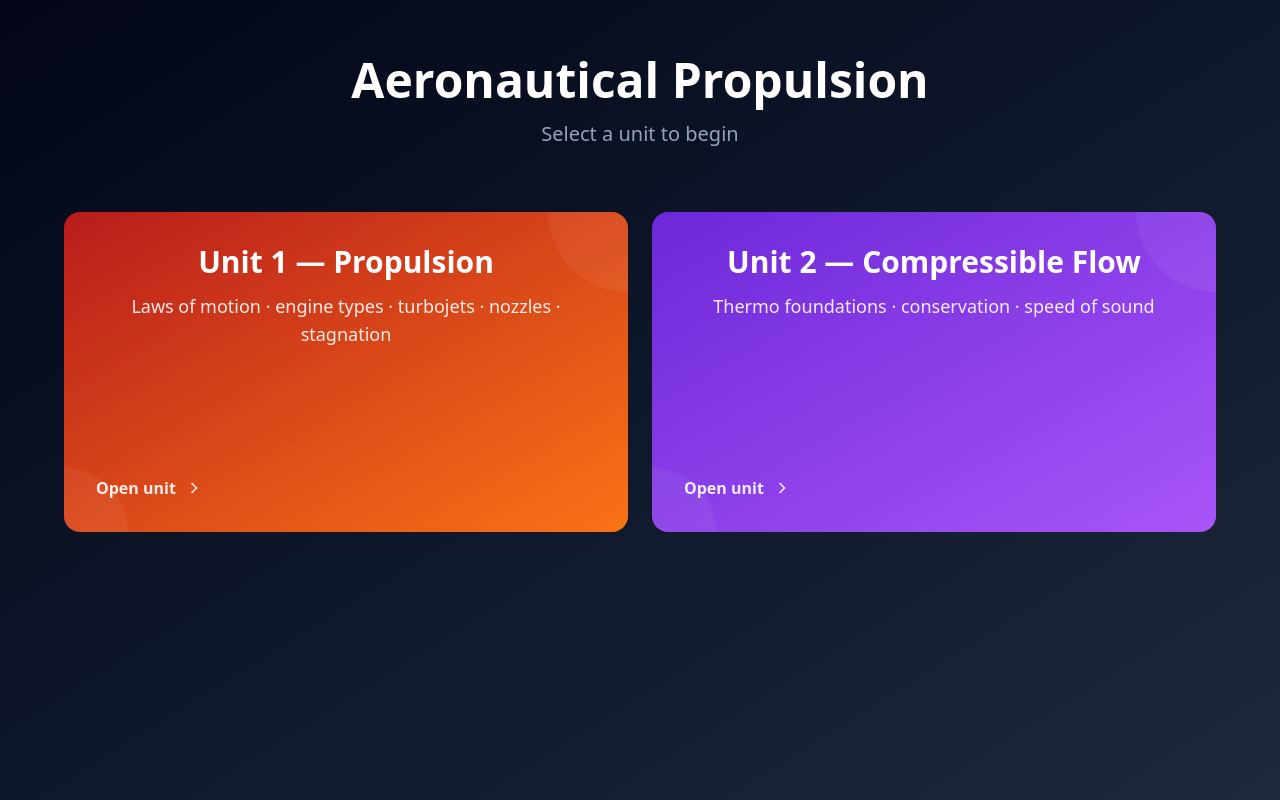
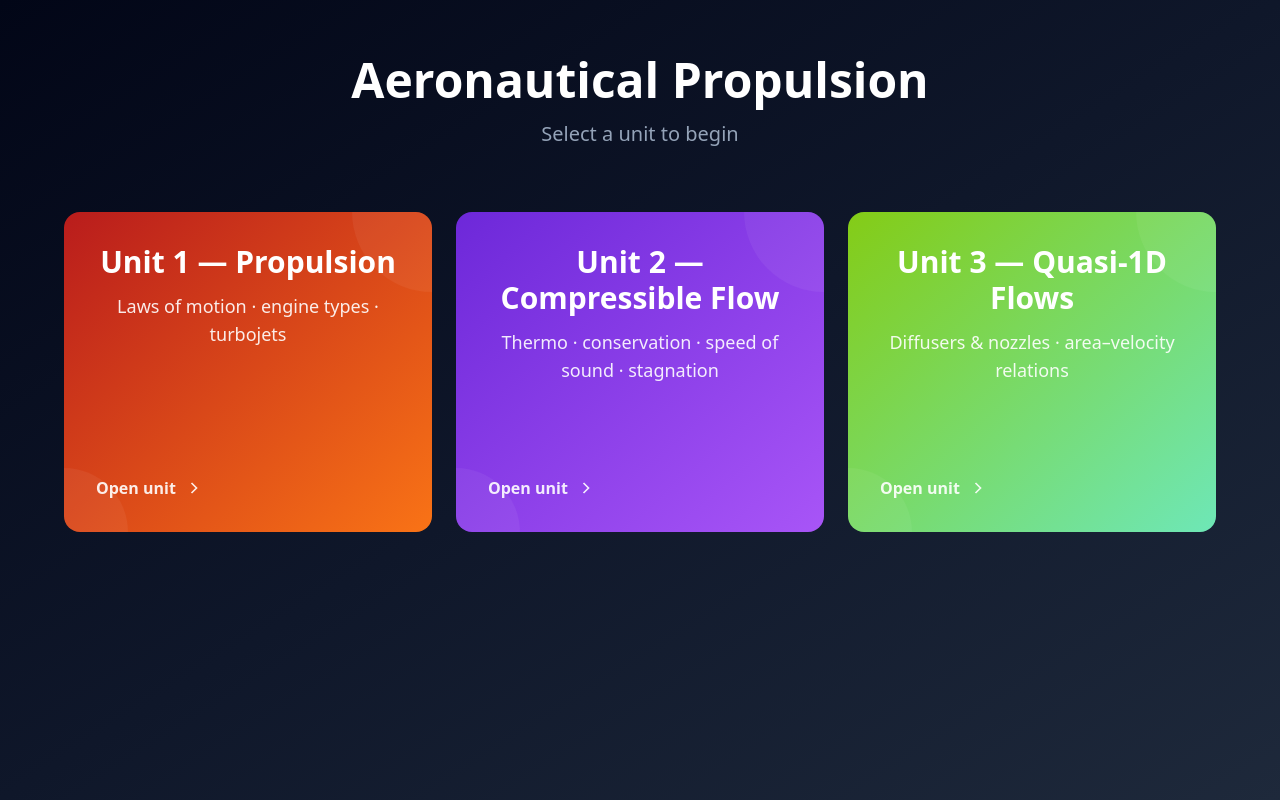
Before and after one commit to cjohnson155/aeronautical_propulsion, a React (Vite) app: page / in a window 1280 px wide. Built offline with nearby package versions, Linux system fonts and the light colour scheme.

Commit message:
Add files via upload

```diff
--- a/App.jsx
+++ b/App.jsx
@@ -1,12 +1,14 @@
 import { useState, useEffect, useCallback } from 'react'
 import Unit1Menu from './Unit1Menu.jsx'
 import Unit2Deck from './Unit2/App.jsx'
+import Unit3Deck from './Unit3/App.jsx'
 
 // ── Top-level course hub ─────────────────────────────────────────────────────
 // Landing page → pick a unit. Lightweight hash routing (no router dependency):
 //   #/        → this landing page
 //   #/unit1   → Unit 1 (propulsion decks menu)
-//   #/unit2   → Unit 2 (compressible-flow slide deck)
+//   #/unit2   → Unit 2 (compressible-flow slide deck, incl. stagnation §6)
+//   #/unit3   → Unit 3 (quasi-1D flows deck)
 // Hashes are used because this is a GitHub Pages *project* page: they need no
 // server-side redirect, so the browser/phone Back button works and links like
 // …/#/unit2 are shareable. Vite's `base` handles asset URLs independently.
@@ -15,6 +17,7 @@ function readRoute() {
   const h = window.location.hash.replace(/^#\/?/, '')
   if (h === 'unit1') return 'unit1'
   if (h === 'unit2') return 'unit2'
+  if (h === 'unit3') return 'unit3'
   return 'home'
 }
 
@@ -22,14 +25,20 @@ const units = [
   {
     id: 'unit1',
     title: 'Unit 1 — Propulsion',
-    subtitle: 'Laws of motion · engine types · turbojets · nozzles · stagnation',
+    subtitle: 'Laws of motion · engine types · turbojets',
     color: 'from-red-700 to-orange-500',
   },
   {
     id: 'unit2',
     title: 'Unit 2 — Compressible Flow',
-    subtitle: 'Thermo foundations · conservation · speed of sound',
+    subtitle: 'Thermo · conservation · speed of sound · stagnation',
     color: 'from-violet-700 to-purple-500',
+  },
+  {
+    id: 'unit3',
+    title: 'Unit 3 — Quasi-1D Flows',
+    subtitle: 'Diffusers & nozzles · area–velocity relations',
+    color: 'from-lime-500 to-emerald-300',
   },
 ]
 
@@ -47,6 +56,7 @@ export default function App() {
 
   if (route === 'unit1') return <Unit1Menu onExit={goHome} />
   if (route === 'unit2') return <Unit2Deck onExit={goHome} />
+  if (route === 'unit3') return <Unit3Deck onExit={goHome} />
 
   return (
     <div className="min-h-screen bg-gradient-to-br from-slate-950 via-slate-900 to-slate-800 p-6">
@@ -56,7 +66,7 @@ export default function App() {
           <p className="text-xl text-slate-400">Select a unit to begin</p>
         </div>
 
-        <div className="grid grid-cols-1 md:grid-cols-2 gap-6">
+        <div className="grid grid-cols-1 md:grid-cols-3 gap-6">
           {units.map((u) => (
             <button
               key={u.id}
--- a/Unit1Menu.jsx
+++ b/Unit1Menu.jsx
@@ -1,21 +1,17 @@
 import React, { useState } from 'react';
 // Unit 1 — propulsion decks menu (formerly the app's root App.jsx).
 // Rendered by ../App.jsx for the #/unit1 route. `onExit` returns to the unit picker.
-// import ThermodynamicsPresentation from './ThermodynamicsPresentation';
-import Quasi1DFlowsPresentation from './Quasi1DFlowsPresentation';
 import TurbojetPresentation from './TurbojetPresentation';
 import PropulsionDeck from './PropulsionDeck';
 import NewtonsLawsPropulsion from './NewtonsLawsPropulsion';
-import StagnationProperties from './StagnationProperties';
 
-// ── ARCHIVED DECKS (kept out of the build on purpose) ────────────────────────
-// CompressibleFlowPresentation.jsx → speed of sound / Mach / stagnation now live
-//                                    in the Unit 2 deck (./Unit2).
-// Unit2slides.jsx                  → its intro/thrust content merged into Unit 2.
-// Unit2_ME3470.jsx                 → the OLD monolithic Unit 2 deck. Unit 2 is now
-//                                    the modular deck in ./Unit2, reached from the
-//                                    top-level unit picker, so this card was
-//                                    removed. File kept on disk for reference.
+// ── MOVED / MERGED OUT OF UNIT 1 ─────────────────────────────────────────────
+// Quasi1DFlowsPresentation.jsx → now Unit 3 (moved to ./Unit3, reached from the
+//                                top-level unit picker).
+// StagnationProperties.jsx     → merged into Unit 2 as Section 6 (./Unit2/06-stagnation.js).
+//                                The standalone file is now unused (safe to delete).
+// Unit2_ME3470.jsx             → old monolithic Unit 2 deck; superseded by ./Unit2.
+// Archived, kept on disk for reference:
 // import CompressibleFlowPresentation from './CompressibleFlowPresentation';
 // import Unit2slides from './Unit2slides';
 
@@ -43,20 +39,6 @@ const Unit1Menu = ({ onExit }) => {
       subtitle: 'Thrust & Energy Conversion',
       component: TurbojetPresentation,
       color: 'from-red-700 to-orange-500'
-    },
-    {
-      id: 'quasi-1d-flows',
-      title: 'Quasi 1D-Flows',
-      subtitle: 'Diffusers & Nozzles',
-      component: Quasi1DFlowsPresentation,
-      color: 'from-lime-500 to-emerald-300'
-    },
-    {
-      id: 'stagnation',
-      title: 'Stagnation Properties',
-      subtitle: 'Section 6a · Total Conditions · Mach Relations',
-      component: StagnationProperties,
-      color: 'from-sky-500 to-cyan-300'
     }
   ];
 
```
